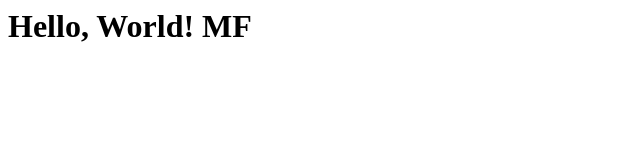
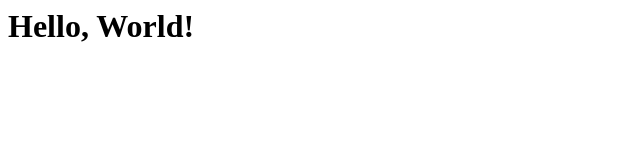
Before and after one commit to zhengyudashi/t-utc-5, a plain HTML site: page index.html in a window 1280 px wide. Shown: the whole page, without its empty margins (0-640 px from the left). Drawn offline with Linux system fonts and the light colour scheme.

Commit message:
Update index.html

```diff
--- a/index.html
+++ b/index.html
@@ -4,6 +4,6 @@
   </head>
 
   <body>
-  <h1> Hello, World! MF </h1>
+  <h1> Hello, World! </h1>
   </body>
 </html>
```
